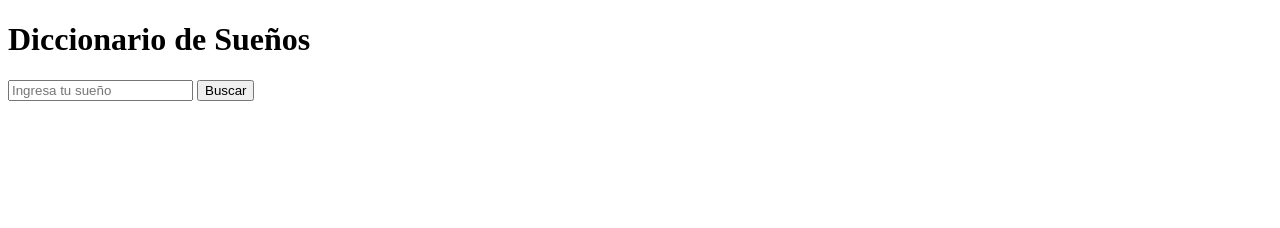
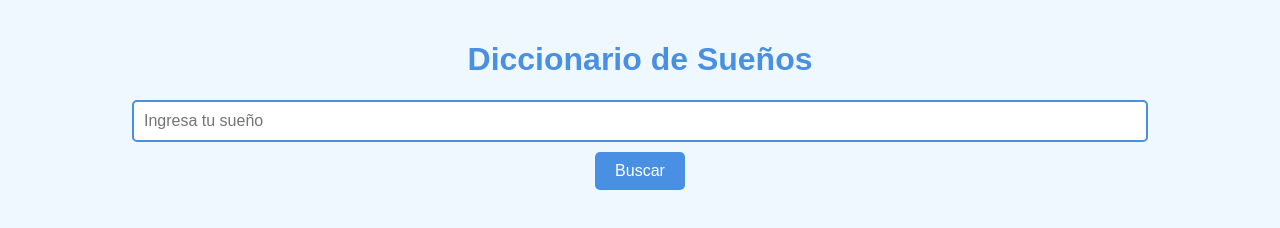
Before and after one commit to dylankik/significado-de-sue-os, a plain HTML site: page index.html in a window 1280 px wide. Drawn offline with Linux system fonts and the light colour scheme.

Commit message:
Update index.html

```diff
--- a/index.html
+++ b/index.html
@@ -4,6 +4,54 @@
     <meta charset="UTF-8">
     <meta name="viewport" content="width=device-width, initial-scale=1.0">
     <title>Diccionario de Sueños</title>
+    <style>
+        body {
+            font-family: Arial, sans-serif;
+            background-color: #f0f8ff;
+            color: #333;
+            margin: 0;
+            padding: 20px;
+        }
+
+        h1 {
+            text-align: center;
+            color: #4a90e2;
+        }
+
+        input {
+            width: 80%;
+            padding: 10px;
+            margin: 10px auto;
+            display: block;
+            border: 2px solid #4a90e2;
+            border-radius: 5px;
+            font-size: 16px;
+        }
+
+        button {
+            background-color: #4a90e2;
+            color: white;
+            border: none;
+            padding: 10px 20px;
+            border-radius: 5px;
+            font-size: 16px;
+            cursor: pointer;
+            display: block;
+            margin: 0 auto;
+        }
+
+        button:hover {
+            background-color: #357ab8;
+        }
+
+        #resultado {
+            text-align: center;
+            margin-top: 20px;
+            font-size: 18px;
+            font-weight: bold;
+            color: #e94e77;
+        }
+    </style>
 </head>
 <body>
     <h1>Diccionario de Sueños</h1>
```
